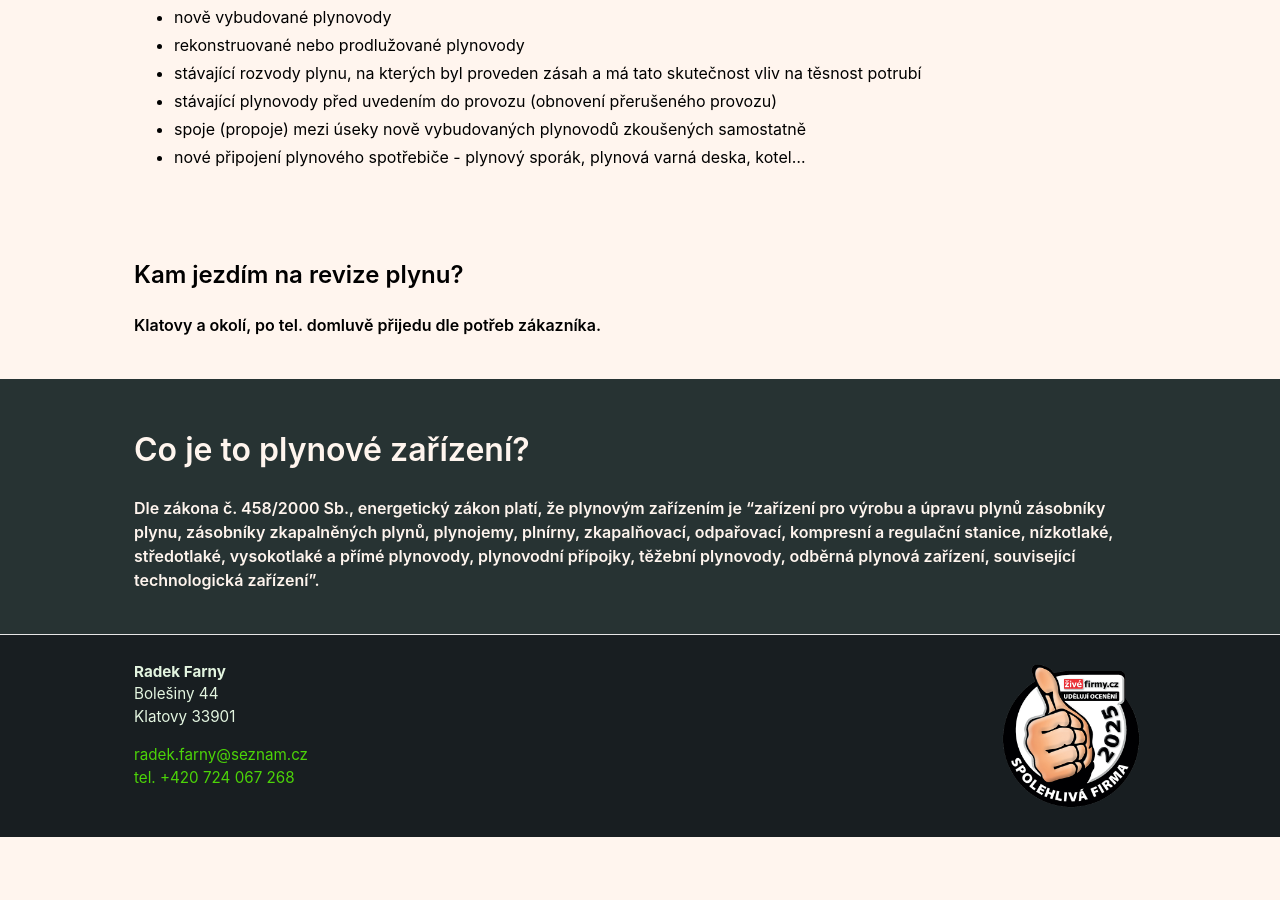
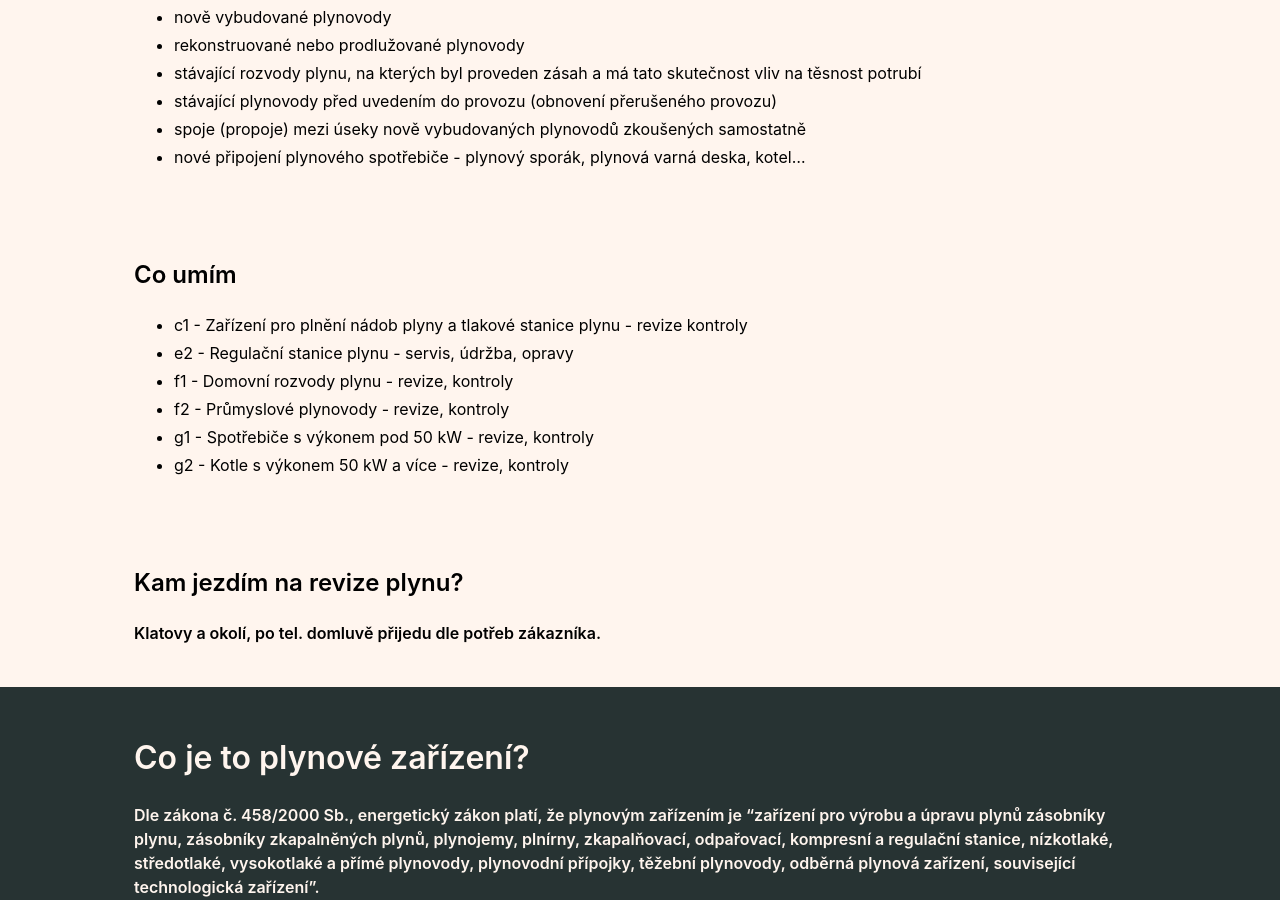
Before and after one commit to radek-farny/radek-farny.github.io, a Jekyll site: the page built from index.md, in a window 1280 px wide and 900 px high, scrolled down 653 px. Built offline with Jekyll 4.4.1, drawn with Linux system fonts in a browser that asks for light colours; before the commit the page ends 1490 px from its top, so only the background shows below that.

Commit message:
co umime

```diff
--- a/_layouts/default.html
+++ b/_layouts/default.html
@@ -30,6 +30,11 @@
       {{ page.section2 | markdownify }}
     </div>
   </div>
+  <div class="section section-2">
+    <div class="size">
+      {{ page.section2_5 | markdownify }}
+    </div>
+  </div>
   <div class="section section-3">
     <div class="size">
       {{ page.section3 | markdownify }}
@@ -43,8 +48,7 @@
 
 <!-- Footer courtesy of ChatGPT -->
 <footer class="site-footer" role="contentinfo" itemscope itemtype="https://schema.org/LocalBusiness">
-  <div class="size" style="display:flex; flex-flow: column; flex-direction: row; justify-content: space-between;">
-    <div>
+  <div class="size">
   <address itemprop="address" itemscope itemtype="https://schema.org/PostalAddress" class="contact-address">
     <strong itemprop="name">Radek Farny</strong><br>
     <span>Bolešiny 44</span><br>
@@ -98,10 +102,7 @@
       "url": "{{ site.url }}"
     }
     </script>
-  </div>
-  <div>
-    <img src="assets/spolehliva-firma-2025_500.png" style="float:right; aspect-ratio: 1/1; width: 30%;">
-  </div>
+
   </div>
 </footer>
 
--- a/index.md
+++ b/index.md
@@ -20,6 +20,15 @@ section2: |
     - spoje (propoje) mezi úseky nově vybudovaných plynovodů zkoušených samostatně
     - nové připojení plynového spotřebiče - plynový sporák, plynová varná deska, kotel...
 
+section2_5: |
+    ## Co umím
+    - c1 - Zařízení pro plnění nádob plyny a tlakové stanice plynu - revize kontroly
+    - e2 - Regulační stanice plynu - servis, údržba, opravy
+    - f1 - Domovní rozvody plynu - revize, kontroly
+    - f2 - Průmyslové plynovody - revize, kontroly
+    - g1 - Spotřebiče s výkonem pod 50 kW - revize, kontroly
+    - g2 - Kotle s výkonem 50 kW a více - revize, kontroly
+
 section3: |
     ## Kam jezdím na revize plynu?
     <b> Klatovy a okolí, po tel. domluvě přijedu dle potřeb zákazníka. </b>
```
Also changed, not shown: 1 other file.
